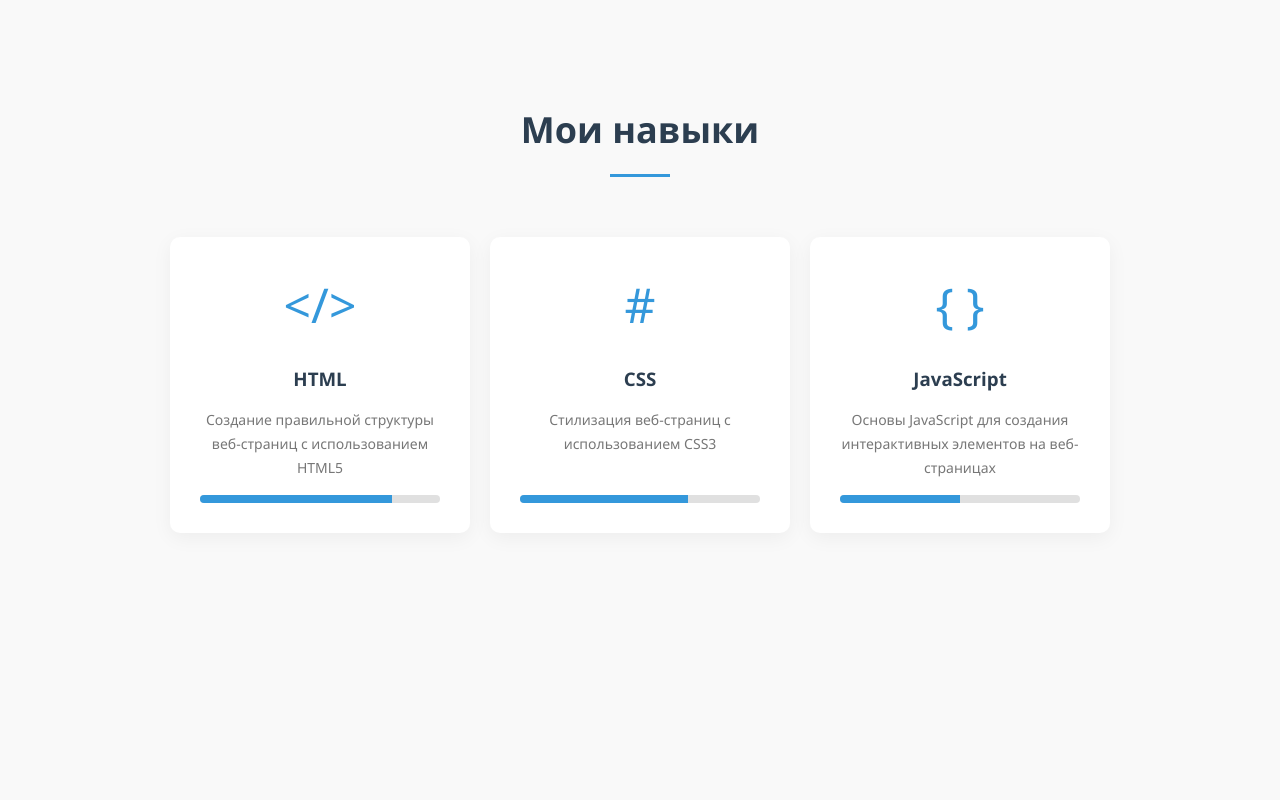
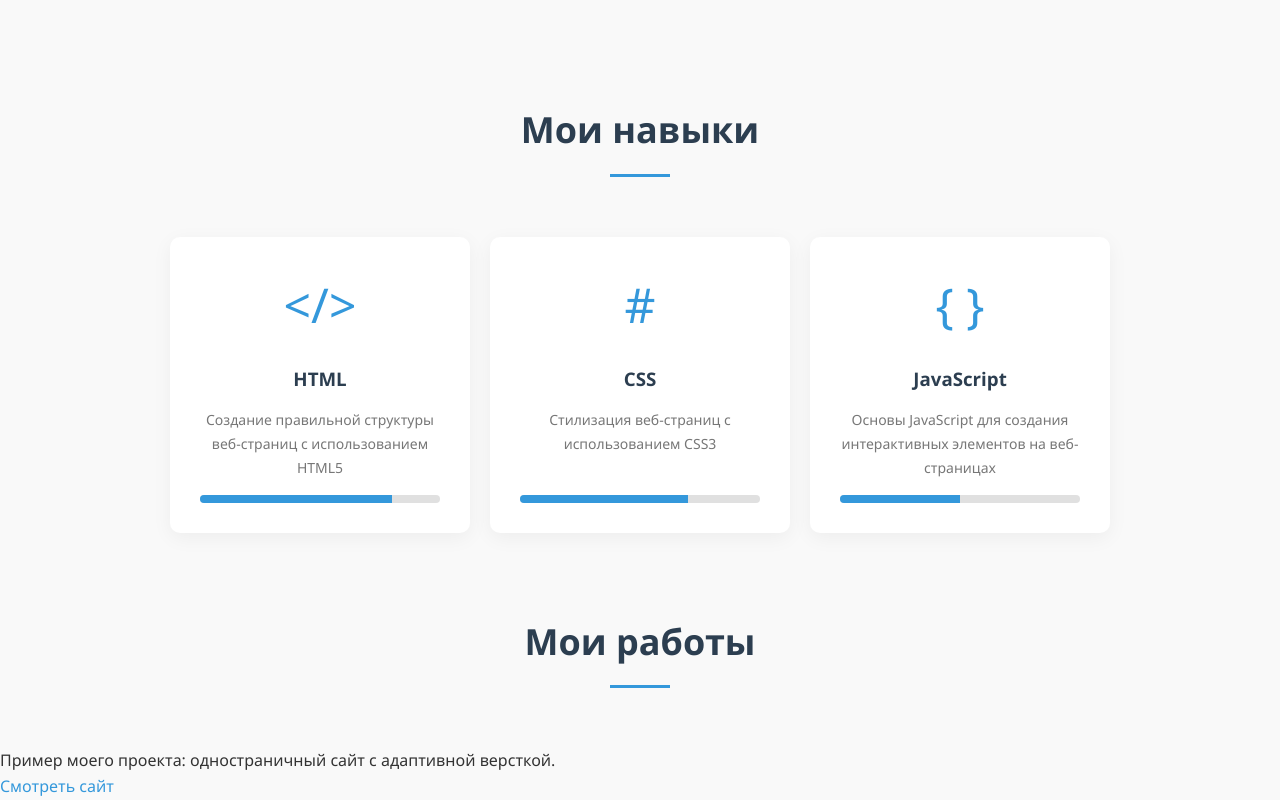
Before and after one commit to mitrofanus/MyProject, a plain HTML site: page index.html in a window 1280 px wide. Shown: the part 1301-2101 px from the top of the page. Before the commit the page ends 1914 px from the top, so only its background shows below. Drawn offline with Linux system fonts and the light colour scheme.

Commit message:
Update index.html

```diff
--- a/index.html
+++ b/index.html
@@ -7,7 +7,6 @@
     <link rel="stylesheet" href="style.css">
 </head>
 <body>
-    <!-- Шапка сайта -->
     <header>
         <div class="container">
             <div class="logo">Андрей<span>Митрофанов</span></div>
@@ -21,7 +20,6 @@
         </div>
     </header>
 
-    <!-- Главная секция -->
     <section class="hero" id="home">
         <div class="container">
             <h1>Андрей Митрофанов</h1>
@@ -30,7 +28,6 @@
         </div>
     </section>
 
-    <!-- О себе -->
     <section class="about" id="about">
         <div class="container">
             <div class="section-title">
@@ -50,7 +47,6 @@
         </div>
     </section>
 
-    <!-- Навыки -->
     <section class="skills" id="skills">
         <div class="container">
             <div class="section-title">
@@ -93,5 +89,15 @@
             </div>
         </div>
     </section>
+
+    <section class="projects-section">
+        <div class="section-title"><h2>Мои работы</h2></div>
+        <div class="projects-container">
+          <div class="project-card">
+            <p class="project-description">Пример моего проекта: одностраничный сайт с адаптивной версткой.</p>
+            <a href="https://example.com" target="_blank" class="project-button">Смотреть сайт</a>
+          </div>
+        </div>
+      </section>
 </body>
 </html>
```
